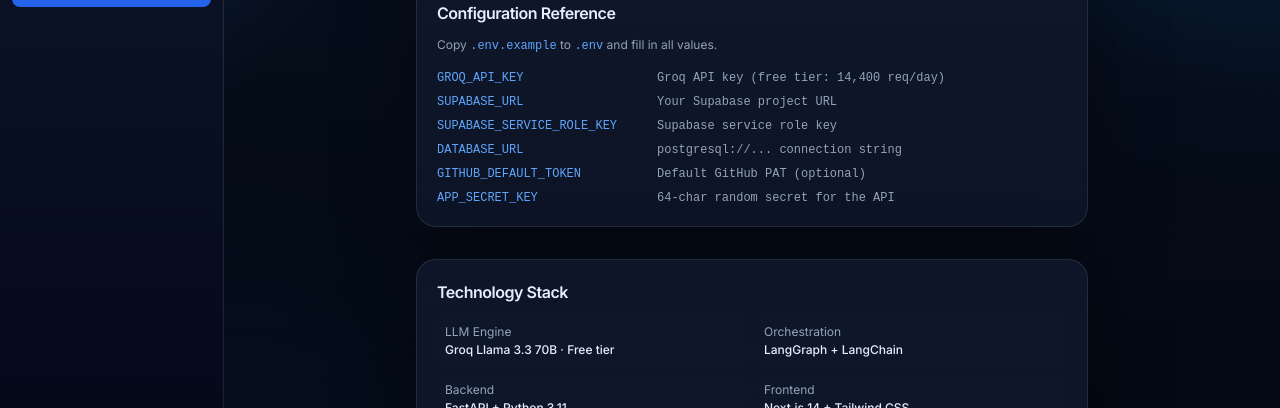
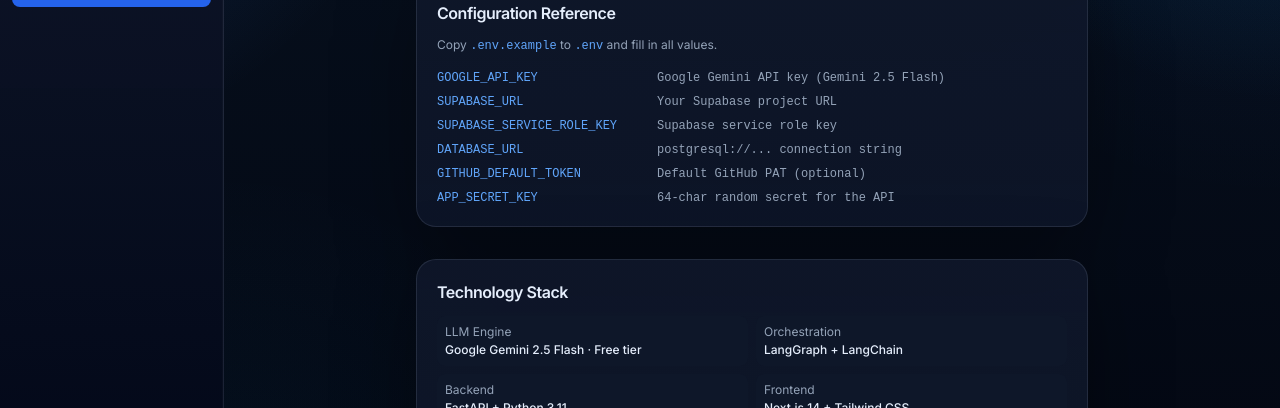
Before and after one commit to Aarthi737/AgentX, a Next.js app in the folder frontend/: page /settings in a window 1280 px wide. Shown: the part 262-670 px from the top of the page. Built offline with nearby package versions, Linux system fonts and the light colour scheme; no server answers.

Commit message:
Update Groq API key reference to Google API key

```diff
--- a/frontend/src/app/settings/page.tsx
+++ b/frontend/src/app/settings/page.tsx
@@ -15,7 +15,7 @@
     ? [
         { label: 'API Server', status: health.status === 'healthy', detail: health.status },
         { label: 'Database (Supabase)', status: health.database === 'ok', detail: health.database },
-        { label: 'Groq API', status: health.groq === 'ok', detail: health.groq },
+        { label: 'Gemini API', status: health.gemini === 'ok', detail: health.gemini },
         { label: 'Environment', status: true, detail: health.environment },
         { label: 'Version', status: true, detail: health.version },
       ]
@@ -62,7 +62,7 @@
         </p>
         <div className="space-y-2 font-mono text-xs">
           {[
-            ['GROQ_API_KEY', 'Groq API key (free tier: 14,400 req/day)'],
+            ['GOOGLE_API_KEY', 'Google Gemini API key (Gemini 2.5 Flash)'],
             ['SUPABASE_URL', 'Your Supabase project URL'],
             ['SUPABASE_SERVICE_ROLE_KEY', 'Supabase service role key'],
             ['DATABASE_URL', 'postgresql://... connection string'],
@@ -82,7 +82,7 @@
         <h2 className="font-semibold text-white mb-3">Technology Stack</h2>
         <div className="grid grid-cols-2 gap-2 text-xs text-gray-400">
           {[
-            ['LLM Engine', 'Groq Llama 3.3 70B · Free tier'],
+            ['LLM Engine', 'Google Gemini 2.5 Flash · Free tier'],
             ['Orchestration', 'LangGraph + LangChain'],
             ['Backend', 'FastAPI + Python 3.11'],
             ['Frontend', 'Next.js 14 + Tailwind CSS'],
```
